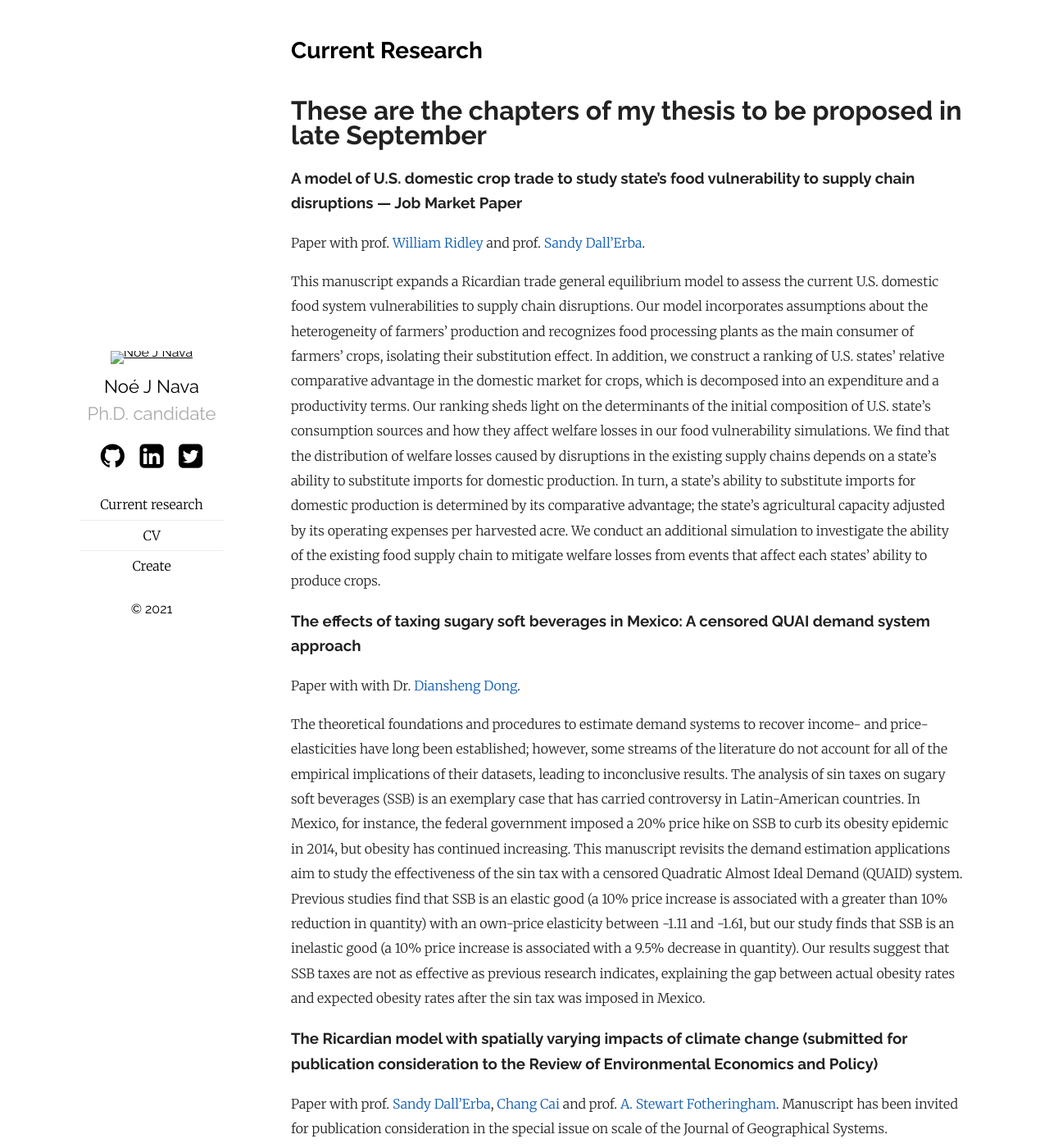
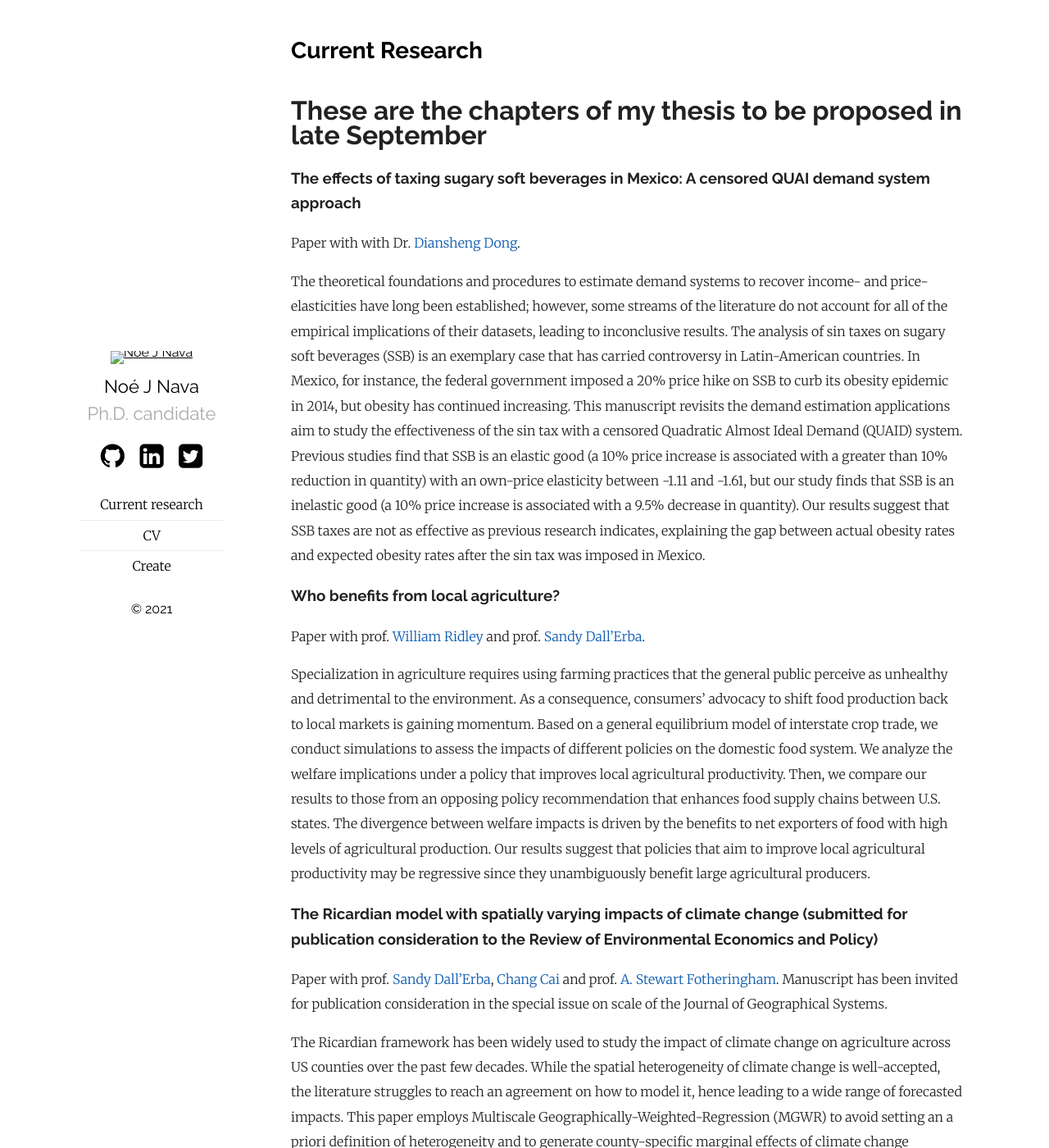
Before and after one commit to noejn2/noejn2.github.io, a Jekyll site: the page built from current-research/current-research.md, in a window 1280 px wide and 1400 px high. Shown: the whole window at 82% size. Built offline with Jekyll 4.4.1, drawn with Linux system fonts in a browser that asks for light colours.

Commit message:
Revert "08/17/2021: Job interview updates."
This reverts commit 8c9cbb2abe285beb4837c7ae7c301ca1105ee976.

```diff
--- a/current-research/current-research.md
+++ b/current-research/current-research.md
@@ -5,16 +5,17 @@ title: "Current Research"
 
 # These are the chapters of my thesis to be proposed in late September
 
-### A model of U.S. domestic crop trade to study state's food vulnerability to supply chain disruptions --- Job Market Paper
-
-Paper with prof. [William Ridley](https://ace.illinois.edu/directory/wridley) and prof. [Sandy Dall'Erba](https://ace.illinois.edu/directory/dallerba).
-
-This manuscript expands a Ricardian trade general equilibrium model to assess the current U.S. domestic food system vulnerabilities to supply chain disruptions. Our model incorporates assumptions about the heterogeneity of farmers' production and recognizes food processing plants as the main consumer of farmers' crops, isolating their substitution effect. In addition, we construct a ranking of U.S. states' relative comparative advantage in the domestic market for crops, which is decomposed into an expenditure and a productivity terms. Our ranking sheds light on the determinants of the initial composition of U.S. state's consumption sources and how they affect welfare losses in our food vulnerability simulations. We find that the distribution of welfare losses caused by disruptions in the existing supply chains depends on a state's ability to substitute imports for domestic production. In turn, a state's ability to substitute imports for domestic production is determined by its comparative advantage; the state's agricultural capacity adjusted by its operating expenses per harvested acre. We conduct an additional simulation to investigate the ability of the existing food supply chain to mitigate welfare losses from events that affect each states' ability to produce crops.
 ### The effects of taxing sugary soft beverages in Mexico: A censored QUAI demand system  approach
 
 Paper with with Dr. [Diansheng Dong](https://www.ers.usda.gov/authors/ers-staff-directory/diansheng-dong/).
 
 The theoretical foundations and procedures to estimate demand systems to recover income- and price-elasticities have long been established; however, some streams of the literature do not account for all of the empirical implications of their datasets, leading to inconclusive results. The analysis of sin taxes on sugary soft beverages (SSB) is an exemplary case that has carried controversy in Latin-American countries. In Mexico, for instance, the federal government imposed a 20% price hike on SSB to curb its obesity epidemic in 2014, but obesity has continued increasing. This manuscript revisits the demand estimation applications aim to study the effectiveness of the sin tax with a censored Quadratic Almost Ideal Demand (QUAID) system. Previous studies find that SSB is an elastic good (a 10% price increase is associated with a greater than 10% reduction in quantity) with an own-price elasticity between -1.11 and -1.61, but our study finds that SSB is an inelastic good (a 10% price increase is associated with a 9.5% decrease in quantity). Our results suggest that SSB taxes are not as effective as previous research indicates, explaining the gap between actual obesity rates and expected obesity rates after the sin tax was imposed in Mexico.
+### Who benefits from local agriculture?
+
+Paper with prof. [William Ridley](https://ace.illinois.edu/directory/wridley) and prof. [Sandy Dall'Erba](https://ace.illinois.edu/directory/dallerba).
+
+Specialization in agriculture requires using farming practices that the general public perceive as unhealthy and detrimental to the environment. As a consequence, consumers' advocacy to shift food production back to local markets is gaining momentum. Based on a general equilibrium model of interstate crop trade, we conduct simulations to assess the impacts of different policies on the domestic food system. We analyze the welfare implications under a policy that improves local agricultural productivity. Then, we compare our results to those from an opposing policy recommendation that enhances food supply chains between U.S. states. The divergence between welfare impacts is driven by the benefits to net exporters of food with high levels of agricultural production. Our results suggest that policies that aim to improve local agricultural productivity may be regressive since they unambiguously benefit large agricultural producers.
+
 
 ### The Ricardian model with spatially varying impacts of climate change (submitted for publication consideration to the Review of Environmental Economics and Policy)
 
```
Also changed, not shown: 2 other files.
